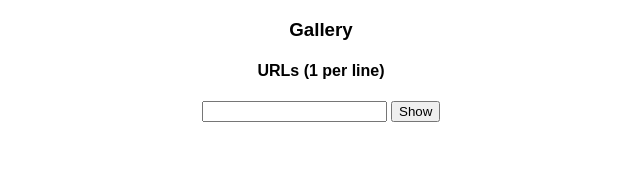
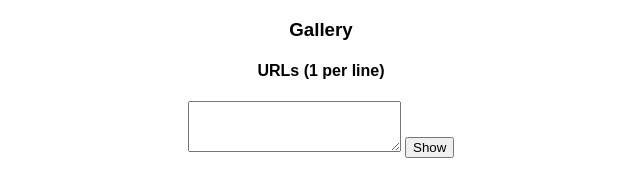
Before and after one commit to kujijo/kujijo, a plain HTML site: page gallery.html in a window 1280 px wide. Shown: the whole page, without its empty margins (319-959 px from the left). Drawn offline with Linux system fonts and the light colour scheme.

Commit message:
Update gallery.html

```diff
--- a/gallery.html
+++ b/gallery.html
@@ -28,7 +28,7 @@ img {
 <h3>Gallery</h3>
 <form id="form">
   <h4>URLs (1 per line)</h4>
-  <input id="string" rows="3" cols="24"></input>
+  <textarea id="string" rows="3" cols="24"></textarea>
   <button type="button" onclick="show()">Show</button>
 </form>
 <div id="container" class="container"></div>
```
